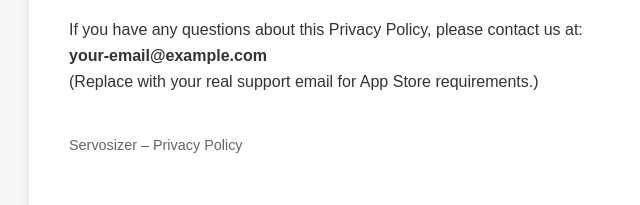
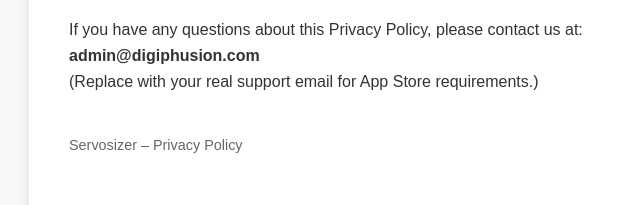
Before and after one commit to Schotime-PH/servosizer-privacy, a plain HTML site: page index.html in a window 1280 px wide. Shown: the part 1232-1437 px from the top of the page, 171-811 px from the left. Drawn offline with Linux system fonts and the light colour scheme.

Commit message:
Update contact email in Privacy Policy section

```diff
--- a/index.html
+++ b/index.html
@@ -90,7 +90,7 @@
     <h2>Contact</h2>
     <p>
       If you have any questions about this Privacy Policy, please contact us at:<br />
-      <strong>your-email@example.com</strong><br />
+      <strong>admin@digiphusion.com</strong><br />
       (Replace with your real support email for App Store requirements.)
     </p>
 
```
